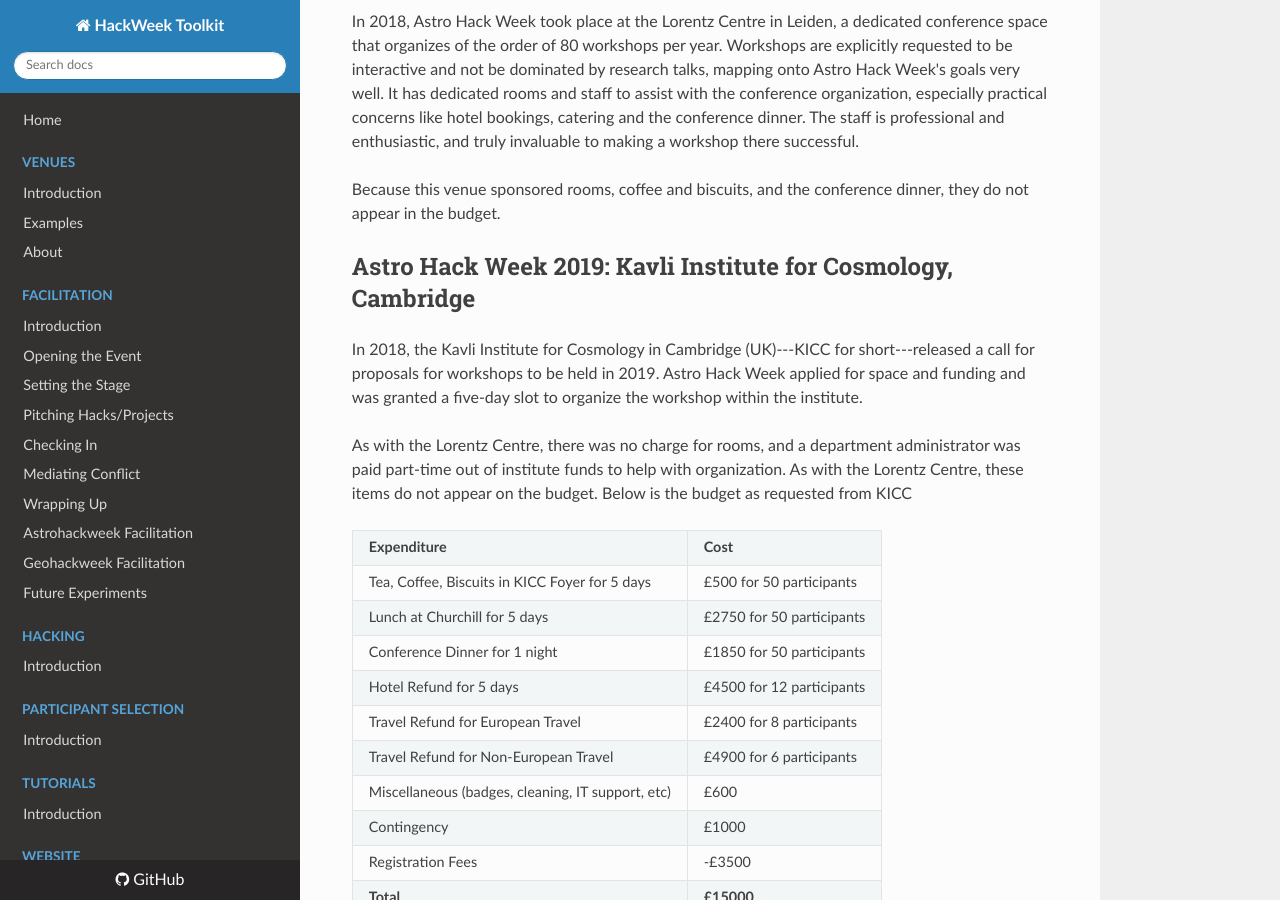
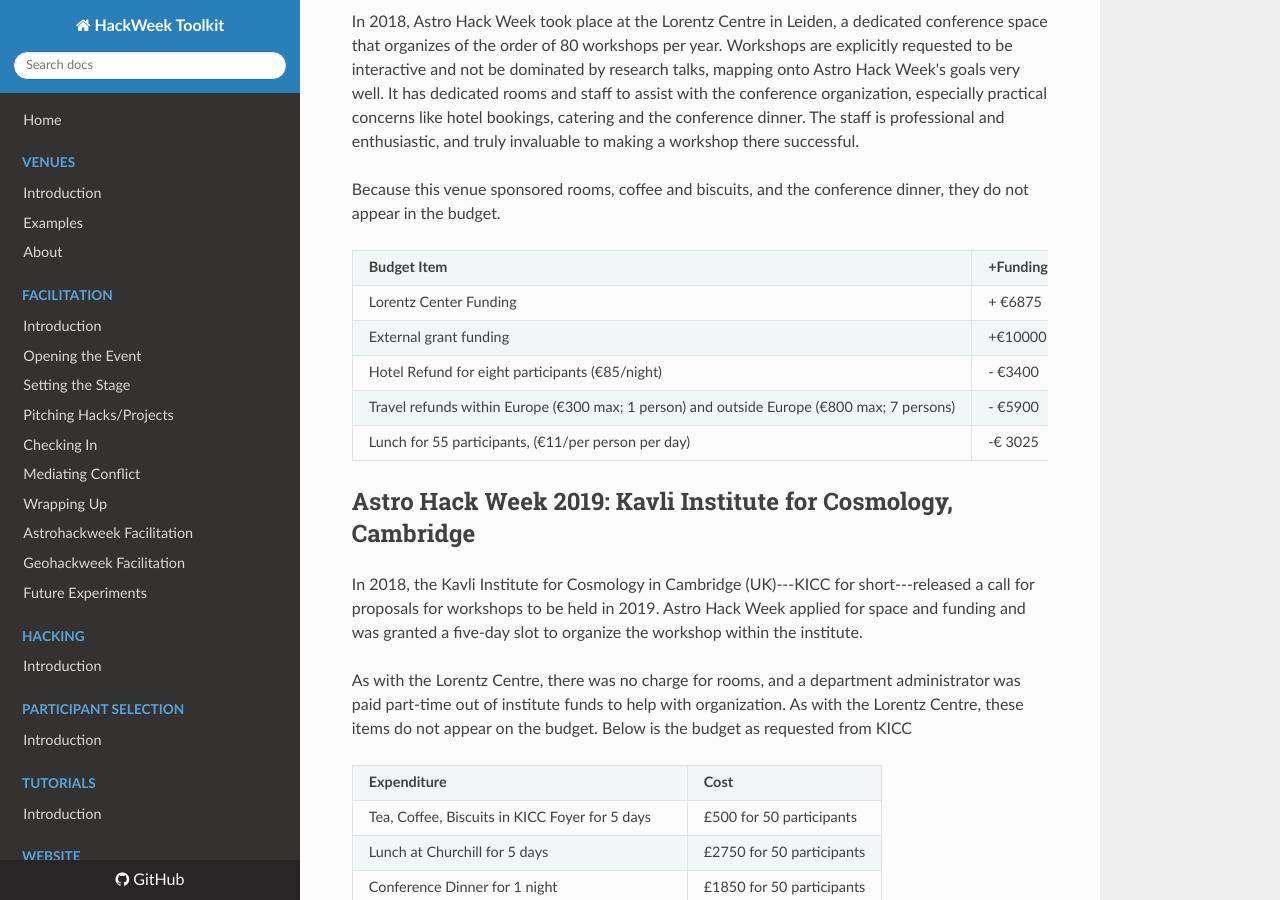
Before and after one commit to uwescience/HackWeek-Toolkit, an MkDocs documentation site: the page built from docs/Budgets/AHW-Budgets.md, in a window 1280 px wide and 900 px high, scrolled down 758 px. Built offline with MkDocs 1.6.1, drawn with Linux system fonts in a browser that asks for light colours; nearby versions of some CDN libraries.

Commit message:
Added page for budgets

```diff
--- a/docs/Budgets/AHW-Budgets.md
+++ b/docs/Budgets/AHW-Budgets.md
@@ -40,10 +40,32 @@
 Because this venue sponsored rooms, coffee and biscuits, and the conference dinner, they do
 not appear in the budget.
 
-
-
-
-
+<table>
+<tr>
+ <td><b>Budget Item</b></td>
+ <td><b>+Funding/-Cost</b></td>
+</tr>
+<tr>
+ <td>Lorentz Center Funding</td>
+ <td>+ €6875</td>
+</tr>
+<tr>
+ <td>External grant funding </td>
+ <td>+€10000  </td>
+</tr>
+<tr>
+ <td>Hotel Refund for eight participants (€85/night)  </td>
+ <td>- €3400 </td>
+</tr>
+<tr>
+ <td>Travel refunds within Europe (€300 max; 1 person) and outside Europe (€800 max; 7 persons) </td>
+ <td>- €5900 </td>
+</tr>
+<tr>
+ <td>Lunch for 55 participants, (€11/per person per day) </td>
+ <td>-€ 3025</td>
+</tr>
+</table>
 
 ## Astro Hack Week 2019: Kavli Institute for Cosmology, Cambridge
 
```
Also changed, not shown: docs/Budgets/Budgets-Intro.md (added, +31 -0 lines).
